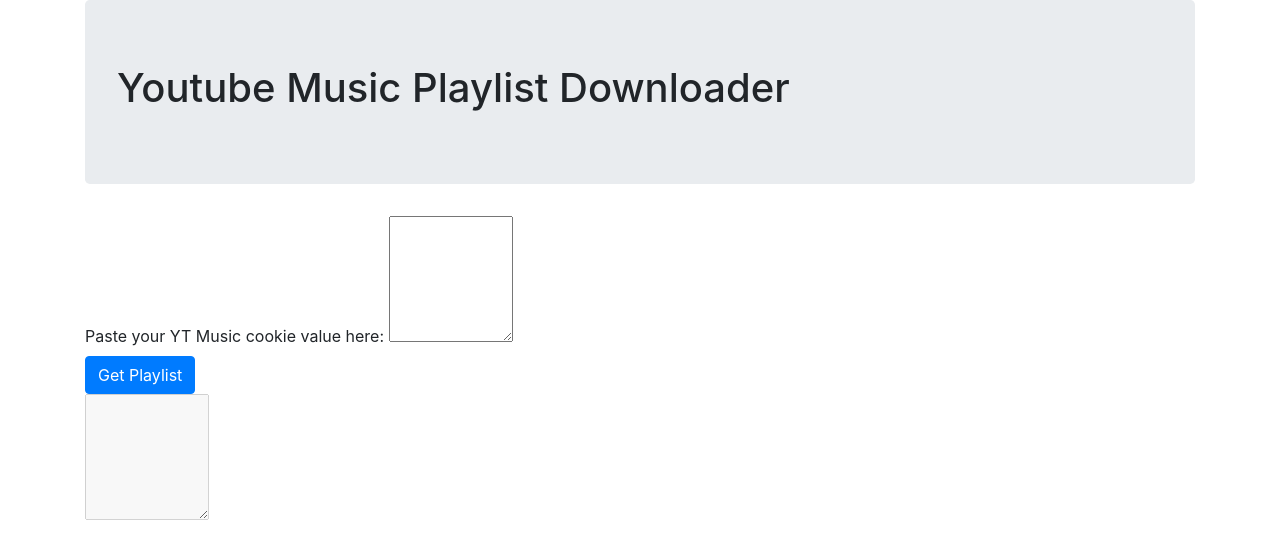
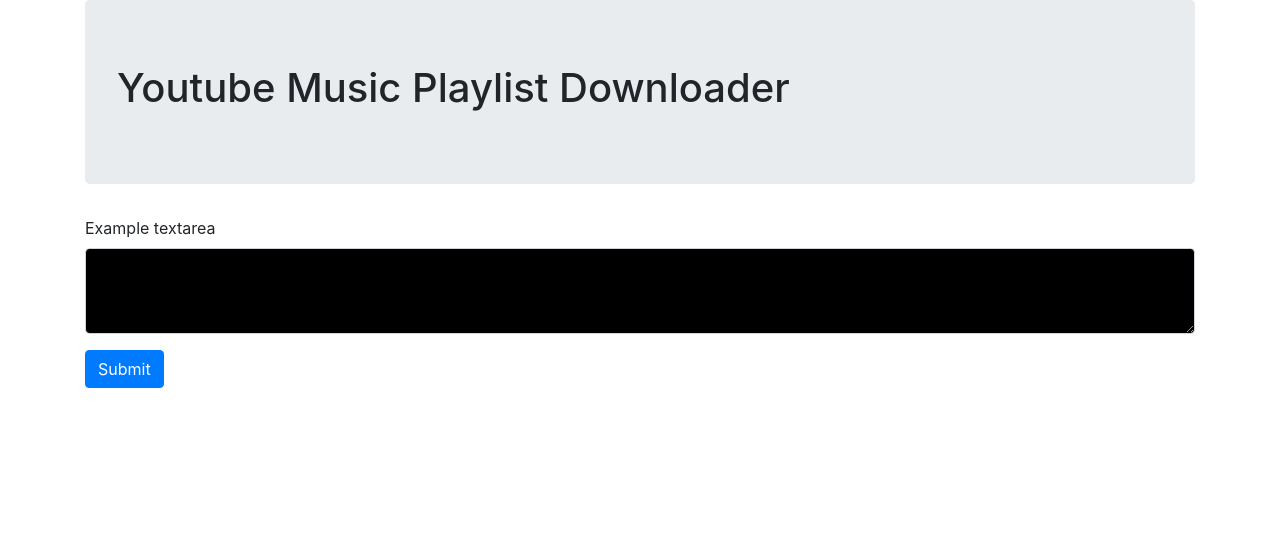
Before and after one commit to a7aezay/music-playlist-downloader, a website: page public/index.html in a window 1280 px wide. Drawn offline with nearby package versions, Linux system fonts and the light colour scheme.

Commit message:
update indext.html

```diff
--- a/public/index.html
+++ b/public/index.html
@@ -17,17 +17,20 @@
       <h1>Youtube Music Playlist Downloader</h1>
     </div>
     <!-- Input View -->
-    <div id="cookie-info-view">
-      <label for="cookie-value">Paste your YT Music cookie value here:</label>
-      <textarea rows="5" cols="10" id="cookie-value" name="text"></textarea>
+    <div id="input-view">
+      <form>
+        <div class="form-group">
+          <label for="exampleFormControlTextarea1">Example textarea</label>
+          <textarea style="background-color: black; color:antiquewhite;" class="form-control" id="exampleFormControlTextarea1" rows="3"></textarea>
+        </div>
+        <button type="submit" class="btn btn-primary">Submit</button>
+      </form>
     </div>
-    <!-- Action View -->
-    <div id="action-view">
-      <button type="button" class="btn btn-primary">Get Playlist</button>
+    <!-- Status View -->
+    <div id="status-view">
     </div>
     <!-- Output View -->
-    <div id="result-view">
-      <textarea rows="5" cols="10" id="result" name="text" disabled></textarea>
+    <div id="output-view">
     </div>
   </div>
 </body>
```
